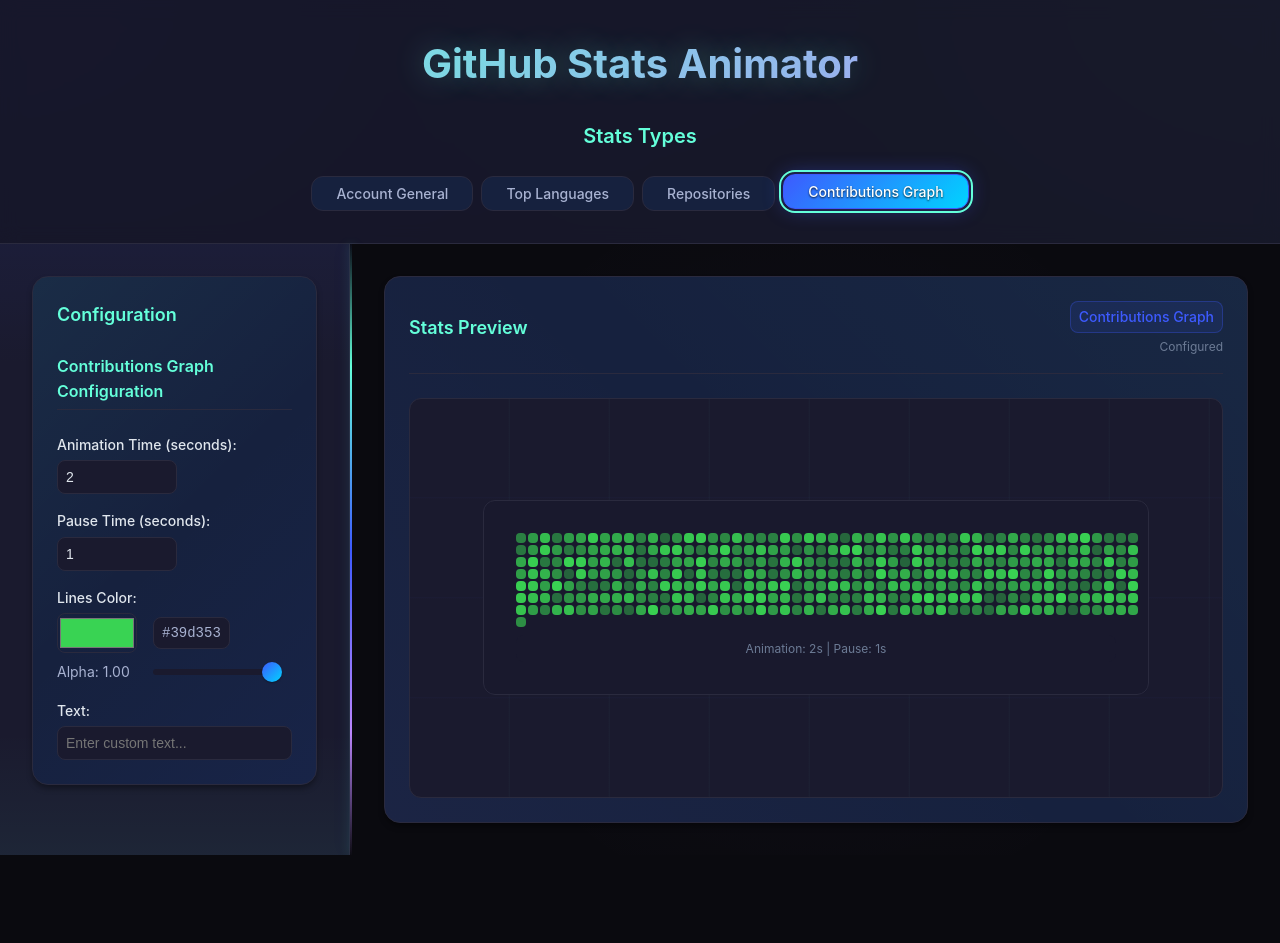
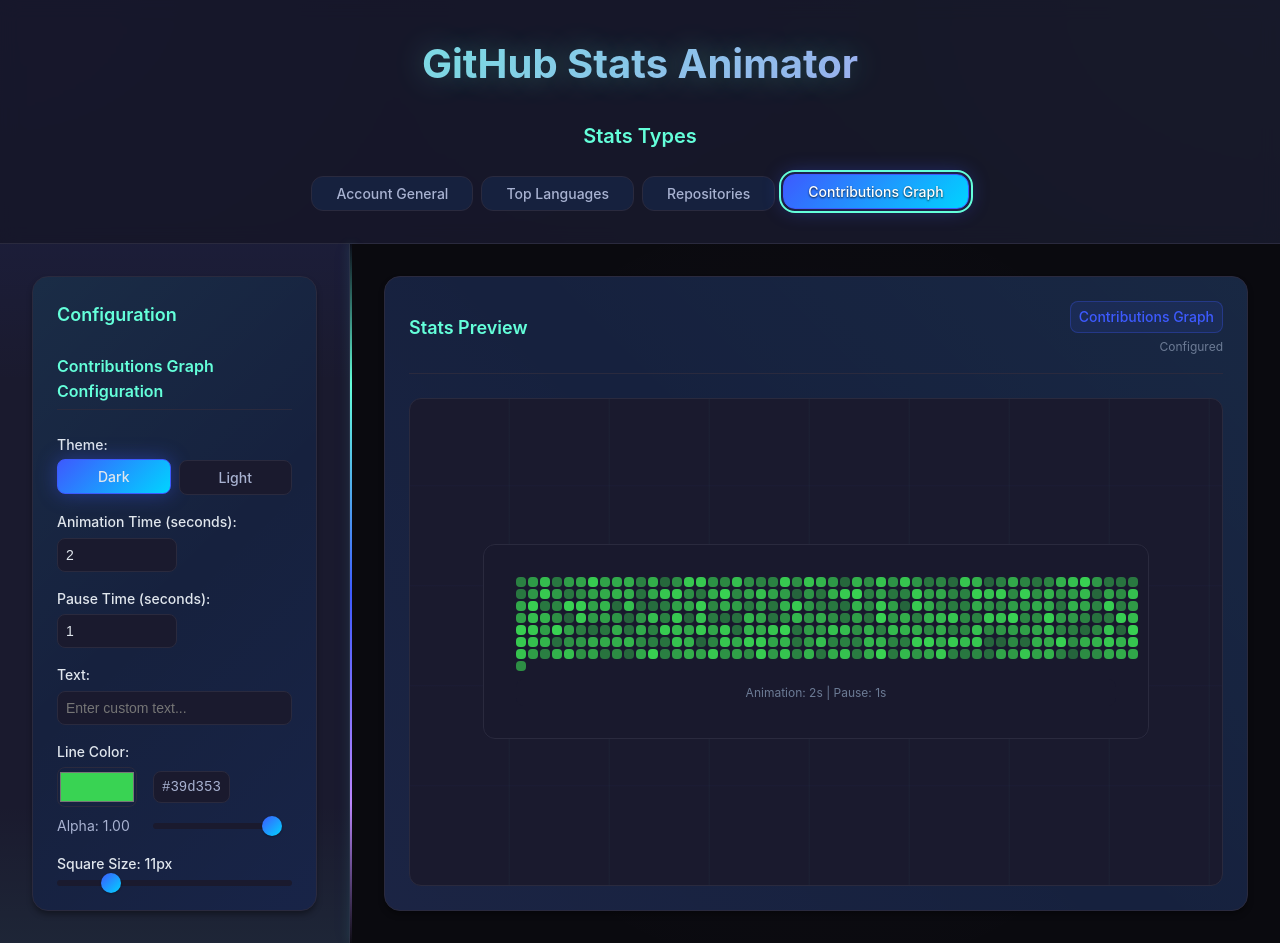
Before and after one commit to adbreeker/GithubStatsAnimator, a React (Vite) app in the folder frontend/: page / in a window 1280 px wide. Both pictures are taken after a click on the button "Contributions Graph". Before the commit the page ends 855 px from the top, so only its background shows below. Built offline with nearby package versions, Linux system fonts and the light colour scheme.

Commit message:
update contributions graph config

```diff
--- a/frontend/src/components/StatsAttributes.jsx
+++ b/frontend/src/components/StatsAttributes.jsx
@@ -269,6 +269,25 @@
     <div className={styles.configSection}>
       <h4 className={styles.sectionTitle}>Contributions Graph Configuration</h4>
 
+      {/* Theme */}
+      <div className={styles.configItem}>
+        <label className={styles.label}>Theme:</label>
+        <div className={styles.themeButtons}>
+          <button
+            className={`${styles.themeButton} ${(config.theme || 'dark') === 'dark' ? styles.active : ''}`}
+            onClick={() => handleConfigUpdate('theme', 'dark')}
+          >
+            Dark
+          </button>
+          <button
+            className={`${styles.themeButton} ${config.theme === 'light' ? styles.active : ''}`}
+            onClick={() => handleConfigUpdate('theme', 'light')}
+          >
+            Light
+          </button>
+        </div>
+      </div>
+
       {/* Animation time */}
       <div className={styles.configItem}>
         <label className={styles.label}>Animation Time (seconds):</label>
@@ -295,9 +314,21 @@
         />
       </div>
 
+      {/* Text */}
+      <div className={styles.configItem}>
+        <label className={styles.label}>Text:</label>
+        <input
+          type="text"
+          className={styles.input}
+          placeholder="Enter custom text..."
+          value={config.text || ''}
+          onChange={(e) => handleConfigUpdate('text', e.target.value)}
+        />
+      </div>
+
       {/* Lines color with alpha */}
       <div className={styles.configItem}>
-        <label className={styles.label}>Lines Color:</label>
+        <label className={styles.label}>Line Color:</label>
         <div className={styles.colorContainer}>
           <div className={styles.colorRow}>
             <input
@@ -323,15 +354,16 @@
         </div>
       </div>
 
-      {/* Text */}
+      {/* Square size */}
       <div className={styles.configItem}>
-        <label className={styles.label}>Text:</label>
+        <label className={styles.label}>Square Size: {config.squareSize || 11}px</label>
         <input
-          type="text"
-          className={styles.input}
-          placeholder="Enter custom text..."
-          value={config.text || ''}
-          onChange={(e) => handleConfigUpdate('text', e.target.value)}
+          type="range"
+          className={styles.slider}
+          min="1"
+          max="50"
+          value={config.squareSize || 11}
+          onChange={(e) => handleConfigUpdate('squareSize', parseInt(e.target.value))}
         />
       </div>
     </div>
--- a/frontend/src/styles/mainPage.module.css
+++ b/frontend/src/styles/mainPage.module.css
@@ -204,11 +204,6 @@
 }
 
 /* Hover Effects */
-.leftPanel:hover {
-  transform: translateX(2px);
-  box-shadow: var(--shadow-lg);
-}
-
 .rightPanel:hover .divider {
   box-shadow:
     0 0 15px rgba(100, 255, 218, 0.4),
--- a/frontend/src/styles/statsAttributes.module.css
+++ b/frontend/src/styles/statsAttributes.module.css
@@ -419,6 +419,62 @@
   border: var(--border-width) solid var(--border-color);
 }
 
+/* Theme Button Styles */
+.themeButtons {
+  display: flex;
+  gap: var(--spacing-sm);
+}
+
+.themeButton {
+  flex: 1;
+  padding: var(--spacing-sm) var(--spacing-md);
+  background: var(--secondary-bg);
+  color: var(--secondary-text);
+  border: var(--border-width) solid var(--border-color);
+  border-radius: var(--radius-md);
+  font-size: var(--font-sm);
+  font-weight: var(--font-medium);
+  transition: all var(--transition-normal);
+  cursor: pointer;
+  position: relative;
+  overflow: hidden;
+}
+
+.themeButton::before {
+  content: '';
+  position: absolute;
+  top: 0;
+  left: -100%;
+  width: 100%;
+  height: 100%;
+  background: var(--gradient-primary);
+  transition: left var(--transition-normal);
+  z-index: -1;
+}
+
+.themeButton:hover {
+  color: var(--primary-text);
+  border-color: var(--primary-blue);
+  transform: translateY(-1px);
+  box-shadow: var(--shadow-glow-blue);
+}
+
+.themeButton:hover::before {
+  left: 0;
+}
+
+.themeButton.active {
+  background: var(--gradient-primary);
+  color: var(--primary-text);
+  border-color: var(--primary-blue);
+  box-shadow: var(--shadow-glow-blue);
+  transform: translateY(-1px);
+}
+
+.themeButton.active::before {
+  display: none;
+}
+
 /* Responsive Design */
 @media (max-width: 768px) {
   .repositorySlot {
```
